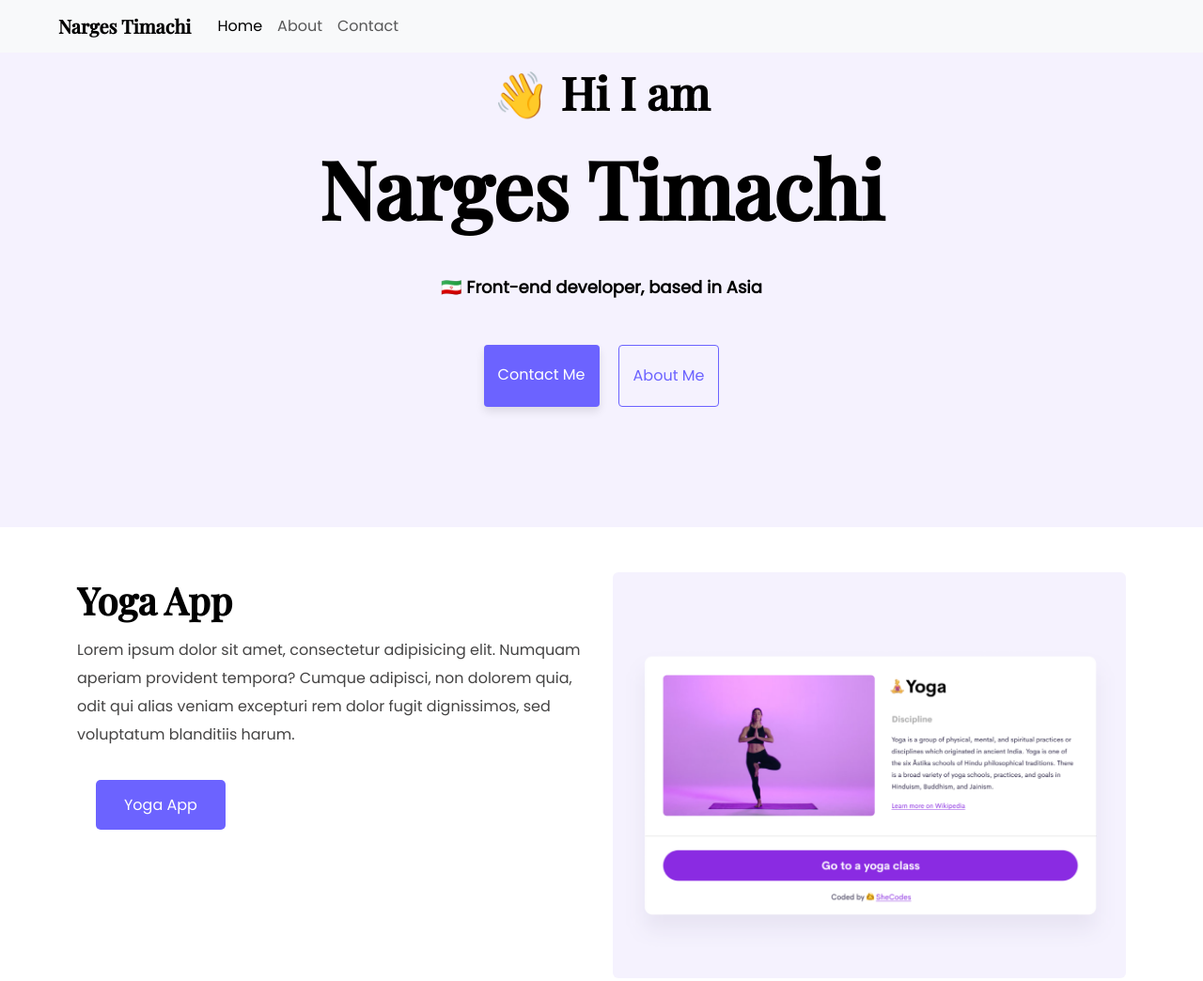
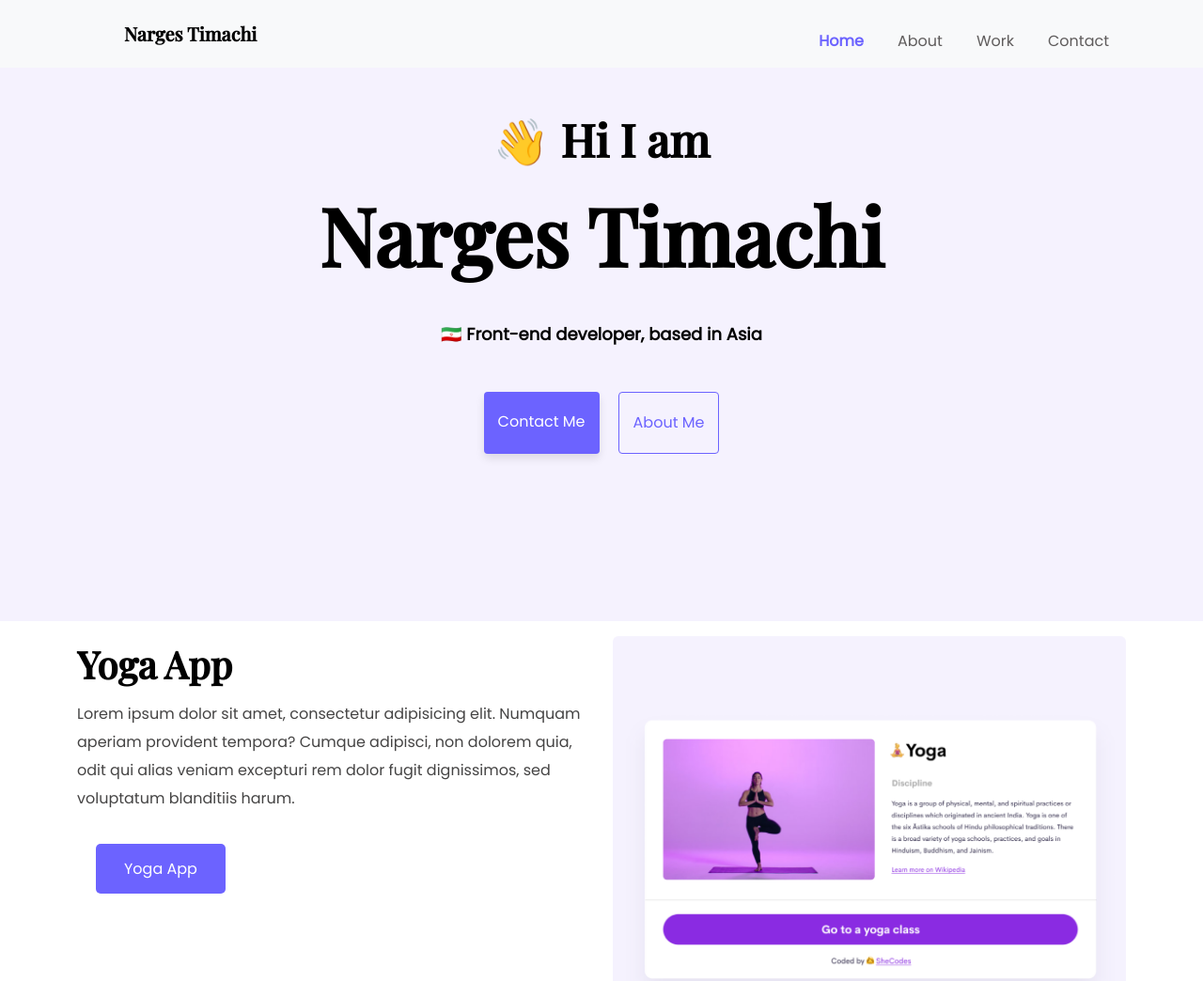
Before and after one commit to Narges1374/responsive-portfolio, a website: page index.html in a window 1280 px wide. Shown: the top 1044 px of the page at 94% size. Drawn offline with nearby package versions, Linux system fonts and the light colour scheme; a web font is replaced by a local one.

Commit message:
improve navigation

```diff
--- a/index.html
+++ b/index.html
@@ -22,28 +22,31 @@
   </head>
   <body>
     <nav class="navbar navbar-expand-lg bg-body-tertiary fixed-top">
-      <div class="container-fluid">
+      <div class="container">
         <a class="navbar-brand" href="index.html">Narges Timachi</a>
         <button class="navbar-toggler" type="button" data-bs-toggle="collapse" data-bs-target="#navbarNav"
           aria-controls="navbarNav" aria-expanded="false" aria-label="Toggle navigation">
           <span class="navbar-toggler-icon"></span>
         </button>
-        <div class="collapse navbar-collapse" id="navbarNav">
+        <div class="collapse navbar-collapse end justify-content-end mt-3" id="navbarNav">
           <ul class="navbar-nav">
             <li class="nav-item">
-              <a class="nav-link active" aria-current="page" href="index.html">Home</a>
+              <a class="nav-link active fw-bolder" aria-current="page" href="index.html">Home</a>
             </li>
             <li class="nav-item">
               <a class="nav-link" href="about.html">About</a>
             </li>
             <li class="nav-item">
-              <a class="nav-link" href="about.html#contact">Contact</a>
+              <a class="nav-link" href="work.html">Work</a>
+            </li>
+            <li class="nav-item">
+              <a class="nav-link" href="contact.html">Contact</a>
             </li>
           </ul>
         </div>
       </div>
     </nav>
-    <div class="hero mb-5">
+    <div class="hero mb-3">
       <h2 id="top">👋 Hi I am</h2>
       <h1>Narges Timachi</h1><br>
       <h3>🇮🇷 Front-end developer, based in Asia</h3>
--- a/styles/style.css
+++ b/styles/style.css
@@ -39,10 +39,28 @@ p {
   color: rgb(69, 68, 68);
 }
 
-.hero{
+.nav-item{
+  padding: 0 10px;
+}
+
+.nav-link{
+  color: rgb(95, 92, 92);
+}
+
+.nav-link:hover {
+  color: #7d77fb;
+  font-weight: bold;
+  transition: all 100px ease-in-out;
+}
+
+.active{
+  color: #6c63ff !important;
+}
+
+.hero {
   background-color: var(--secondary-color);
   text-align: center;
-  padding: 70px 20px;
+  padding: 120px 20px;
 }
 
 .d-flex {
@@ -71,7 +89,7 @@ p {
 }
 
 .content-container{
-  padding: 120px 20px;
+  padding: 140px 20px;
 }
 
 .content-container h1{
```
Also changed, not shown: about.html (+8 -6 lines), contact.html (+7 -4 lines), work.html (+7 -4 lines).
